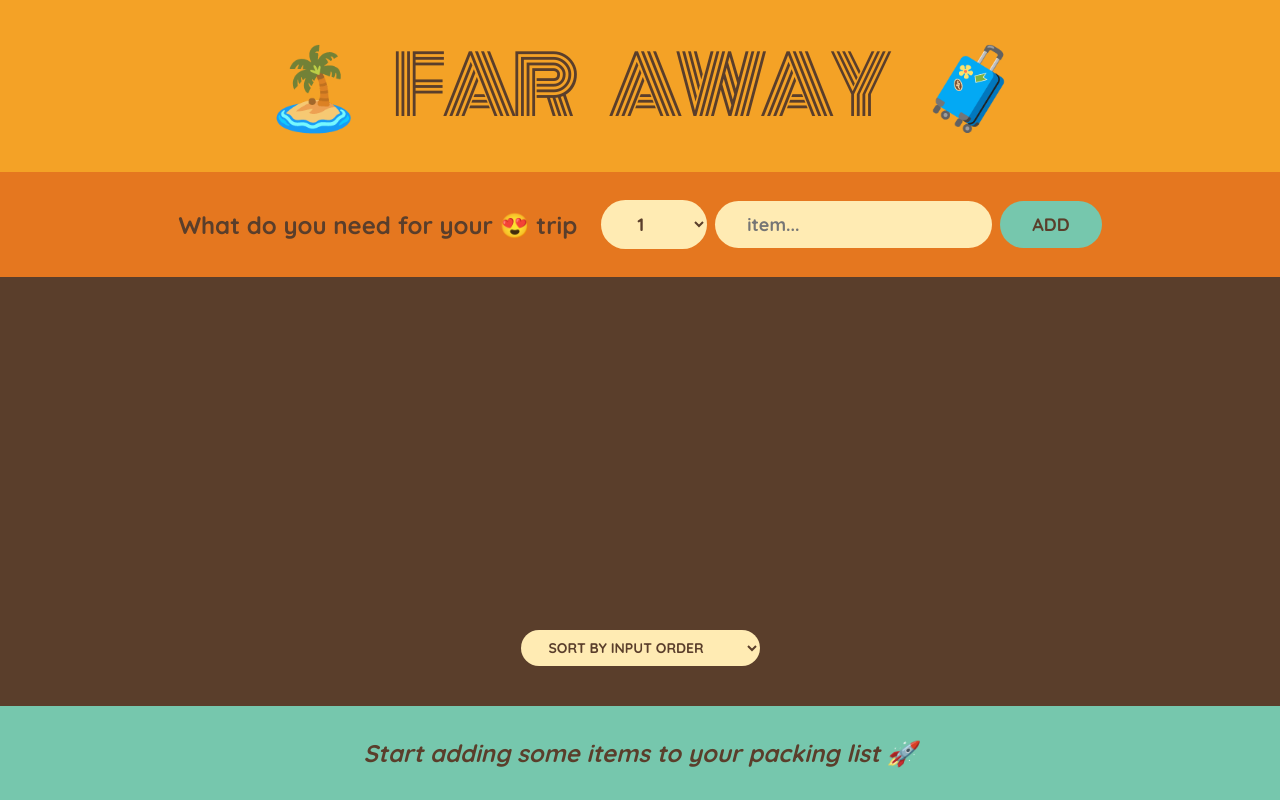
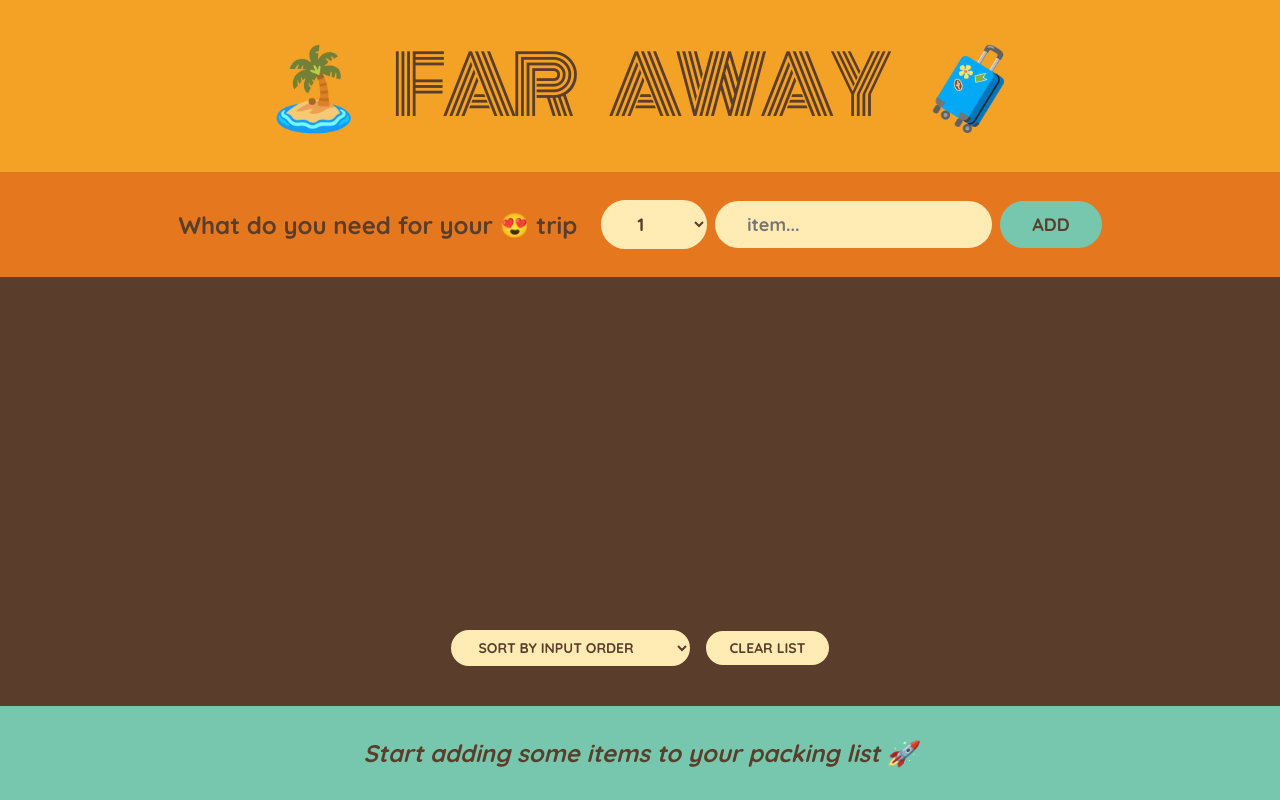
Before and after one commit to RitaDee/travel-list, a React (Create React App) app in the folder travel-list/: page / in a window 1280 px wide. Built offline with nearby package versions, Linux system fonts and the light colour scheme.

Commit message:
feat: Add clear list functionality to PackingList component

```diff
--- a/travel-list/src/App.js
+++ b/travel-list/src/App.js
@@ -21,7 +21,12 @@
 				item.id === id ? { ...item, packed: !item.packed } : item
 			)
 		);
-	};
+  };
+
+  const handleClearList = () => {
+    setItems([]);
+
+  }
 
 	return (
 		<div className="app">
@@ -30,7 +35,8 @@
 			<PackingList
 				items={items}
 				onDeleteItem={handleDeleteItem}
-				onToggle={handleToggleItem}
+        onToggle={handleToggleItem}
+        onClearList={handleClearList}
 			/>
 			<Stat items={items} />
 		</div>
--- a/travel-list/src/PackingList.js
+++ b/travel-list/src/PackingList.js
@@ -1,7 +1,7 @@
 import { useState } from "react";
 import { Item } from "./Item";
 
-export const PackingList = ({ items, onDeleteItem, onToggle }) => {
+export const PackingList = ({ items, onDeleteItem, onToggle, onClearList }) => {
   const [sortBy, setSortBy] = useState("input");
 
   let sortedItems;
@@ -30,6 +30,7 @@
           <option value="description">Sort by description</option>
           <option value="packed">Sort by packed status</option>
         </select>
+        <button onClick={onClearList} >Clear list</button>
       </div>
 		</div>
 	);
```
